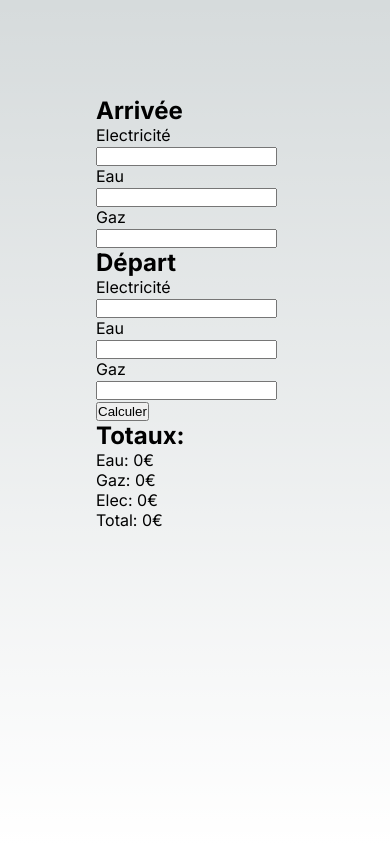
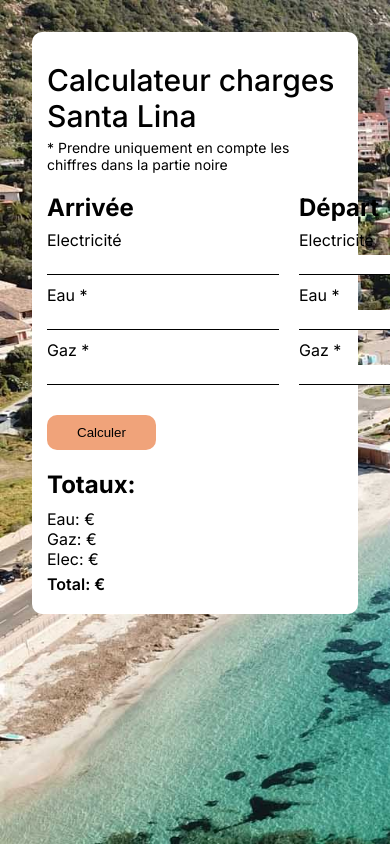
Before and after one commit to SebMZI/santa-lina-calculator, a Next.js app: page / in a window 390 px wide. Built offline with nearby package versions, Linux system fonts and the light colour scheme.

Commit message:
responsive fini

```diff
--- a/src/pages/index.jsx
+++ b/src/pages/index.jsx
@@ -11,29 +11,51 @@ const gaz = 1.5;
 const elec = 0.5;
 
 export default function Home() {
-  const [elecStart, setElectStart] = useState(0);
-  const [elecEnd, setElectEnd] = useState(0);
-  const [gazStart, setGazStart] = useState(0);
-  const [gazEnd, setGazEnd] = useState(0);
-  const [eauStart, setEauStart] = useState(0);
-  const [eauEnd, setEauEnd] = useState(0);
-  const [totalEau, setTotalEau] = useState(0);
-  const [totlaGaz, setTotalGaz] = useState(0);
-  const [totalElec, setTotalElec] = useState(0);
-  const [total, setTotal] = useState(0);
+  const [elecStart, setElectStart] = useState();
+  const [elecEnd, setElectEnd] = useState();
+  const [gazStart, setGazStart] = useState();
+  const [gazEnd, setGazEnd] = useState();
+  const [eauStart, setEauStart] = useState();
+  const [eauEnd, setEauEnd] = useState();
+  const [totalEau, setTotalEau] = useState();
+  const [totlaGaz, setTotalGaz] = useState();
+  const [totalElec, setTotalElec] = useState();
+  const [total, setTotal] = useState();
+  const [msg, setMsg] = useState("");
+
+  setTimeout(() => {
+    if (msg) {
+      setMsg("");
+    }
+  }, 3000);
 
   const handleCalculate = () => {
+    if (
+      !elecStart ||
+      !elecEnd ||
+      !gazStart ||
+      !gazEnd ||
+      !eauStart ||
+      !eauEnd
+    ) {
+      return setMsg("Tous les champs sont obligatoires!");
+    }
     setTotalEau(0);
     setTotalElec(0);
     setTotalGaz(0);
     setTotal(0);
+
     const eauArrDep = eauEnd - eauStart;
     const elecArrDep = elecEnd - elecStart;
     const gazArrDep = gazEnd - gazStart;
-    setTotalEau(eauArrDep * eau);
-    setTotalElec(elecArrDep * elec);
-    setTotalGaz(gazArrDep * gaz);
-    const totalPrix = totlaGaz + totalEau + totalElec;
+    const prixEau = eauArrDep * eau;
+    const prixElec = elecArrDep * elec;
+    const prixGaz = gazArrDep * gaz;
+    const totalPrix = prixEau + prixElec + prixGaz;
+
+    setTotalEau(prixEau);
+    setTotalElec(prixElec);
+    setTotalGaz(prixGaz);
     setTotal(totalPrix);
   };
 
@@ -47,7 +69,13 @@ export default function Home() {
       </Head>
       <main className={`${styles.main} ${inter.className}`}>
         <div className={`${styles.container}`}>
-          <div>
+          <h1 className={`${styles.title}`}>Calculateur charges Santa Lina</h1>
+          <p className={`${styles.info}`}>
+            * Prendre uniquement en compte les chiffres dans la partie noire
+          </p>
+
+          <div className={`${styles.content}`}>
+            <div className={`${styles.item}`}>
               <h2>Arrivée</h2>
               <label htmlFor="elecdep">Electricité</label>
               <input
@@ -55,22 +83,25 @@ export default function Home() {
                 id="elecdep"
                 min={0}
                 onChange={(e) => setElectStart(e.target.value)}
+                className={`${styles.input}`}
               />
-            <label htmlFor="eaudep">Eau</label>
+              <label htmlFor="eaudep">Eau *</label>
               <input
                 type="number"
                 id="eaudep"
                 min={0}
                 onChange={(e) => setEauStart(e.target.value)}
+                className={`${styles.input}`}
               />
-            <label htmlFor="gazdep">Gaz</label>
+              <label htmlFor="gazdep">Gaz *</label>
               <input
                 type="number"
                 min={0}
                 onChange={(e) => setGazStart(e.target.value)}
+                className={`${styles.input}`}
               />
             </div>
-          <div>
+            <div className={`${styles.item}`}>
               <h2>Départ</h2>
               <label htmlFor="elecend">Electricité</label>
               <input
@@ -78,28 +109,40 @@ export default function Home() {
                 id="elecend"
                 min={0}
                 onChange={(e) => setElectEnd(e.target.value)}
+                className={`${styles.input}`}
               />
-            <label htmlFor="eauend">Eau</label>
+              <label htmlFor="eauend">Eau *</label>
               <input
                 type="number"
                 id="eauend"
                 min={0}
                 onChange={(e) => setEauEnd(e.target.value)}
+                className={`${styles.input}`}
               />
-            <label htmlFor="gazend">Gaz</label>
+              <label htmlFor="gazend">Gaz *</label>
               <input
                 type="number"
                 min={0}
                 onChange={(e) => setGazEnd(e.target.value)}
+                className={`${styles.input}`}
               />
             </div>
-          <button onClick={(e) => handleCalculate()}>Calculer</button>
-          <div>
+          </div>
+          <div className={`${styles.validate}`}>
+            <button
+              className={`${styles.button}`}
+              onClick={(e) => handleCalculate()}
+            >
+              Calculer
+            </button>
+            <p className={`${styles.msg}`}>{msg}</p>
+          </div>
+          <div className={`${styles.totaux}`}>
             <h2>Totaux:</h2>
             <p>Eau: {totalEau}€</p>
             <p>Gaz: {totlaGaz}€</p>
             <p>Elec: {totalElec}€</p>
-            <p>Total: {total}€ </p>
+            <p className={`${styles.total}`}>Total: {total}€ </p>
           </div>
         </div>
       </main>
--- a/src/styles/Home.module.css
+++ b/src/styles/Home.module.css
@@ -7,223 +7,101 @@
   min-height: 100vh;
 }
 
-.description {
-  display: inherit;
-  justify-content: inherit;
-  align-items: inherit;
-  font-size: 0.85rem;
-  max-width: var(--max-width);
-  width: 100%;
-  z-index: 2;
-  font-family: var(--font-mono);
+.container {
+  background-color: #fff;
+  padding: 20px 15px;
+  border-radius: 10px;
+}
+.title {
+  font-size: 30px;
+  font-weight: 500;
+  margin: 10px 0 5px;
+}
+.info {
+  font-size: 14px;
+  margin-bottom: 20px;
+}
+.content {
+  display: flex;
+  flex-direction: row;
+  align-items: center;
+  gap: 20px;
 }
 
-.description a {
-  display: flex;
-  justify-content: center;
-  align-items: center;
-  gap: 0.5rem;
+.input {
+  border: none;
+  outline: none;
+  border-bottom: 1px solid #000;
+  margin-bottom: 10px;
+  margin-top: 5px;
+  height: 20px;
+  font-size: 18px;
 }
 
-.description p {
-  position: relative;
-  margin: 0;
-  padding: 1rem;
-  background-color: rgba(var(--callout-rgb), 0.5);
-  border: 1px solid rgba(var(--callout-border-rgb), 0.3);
-  border-radius: var(--border-radius);
-}
-
-.code {
-  font-weight: 700;
-  font-family: var(--font-mono);
-}
-
-.grid {
-  display: grid;
-  grid-template-columns: repeat(4, minmax(25%, auto));
-  max-width: var(--max-width);
+.item {
+  display: flex;
+  flex-direction: column;
   width: 100%;
 }
 
-.card {
-  padding: 1rem 1.2rem;
-  border-radius: var(--border-radius);
-  background: rgba(var(--card-rgb), 0);
-  border: 1px solid rgba(var(--card-border-rgb), 0);
-  transition: background 200ms, border 200ms;
+.item h2 {
+  margin-bottom: 8px;
 }
 
-.card span {
-  display: inline-block;
-  transition: transform 200ms;
+.button {
+  background-color: hsl(21, 80%, 71%);
+  border: none;
+  padding: 10px 30px;
+  border-radius: 10px;
+  margin: 20px 0;
+  cursor: pointer;
+}
+.validate {
+  position: relative;
 }
 
-.card h2 {
-  font-weight: 600;
-  margin-bottom: 0.7rem;
+.msg {
+  position: absolute;
+  top: 40%;
+  left: 30%;
+  font-size: 12px;
 }
 
-.card p {
-  margin: 0;
-  opacity: 0.6;
-  font-size: 0.9rem;
-  line-height: 1.5;
-  max-width: 30ch;
+.totaux h2 {
+  margin-bottom: 10px;
 }
 
-.center {
-  display: flex;
-  justify-content: center;
-  align-items: center;
-  position: relative;
-  padding: 4rem 0;
+.total {
+  font-weight: 600;
+  margin-top: 5px;
 }
 
-.center::before {
-  background: var(--secondary-glow);
-  border-radius: 50%;
-  width: 480px;
-  height: 360px;
-  margin-left: -400px;
-}
-
-.center::after {
-  background: var(--primary-glow);
-  width: 240px;
-  height: 180px;
-  z-index: -1;
-}
-
-.center::before,
-.center::after {
-  content: '';
-  left: 50%;
-  position: absolute;
-  filter: blur(45px);
-  transform: translateZ(0);
-}
-
-.logo {
-  position: relative;
-}
-/* Enable hover only on non-touch devices */
-@media (hover: hover) and (pointer: fine) {
-  .card:hover {
-    background: rgba(var(--card-rgb), 0.1);
-    border: 1px solid rgba(var(--card-border-rgb), 0.15);
+@media only screen and (min-device-width : 768px) and (max-device-width : 1024px) {
+  .main {
+    width: 100%;
+    display: inline-block;
+    padding: 2rem;
+  }
   }
 
-  .card:hover span {
-    transform: translateX(4px);
+
+@media only screen and (min-device-width: 320px) and (max-device-width: 480px) {
+  .main {
+    width: 100%;
+    display: inline-block;
+    padding: 2rem;
+
+  }
+  .container {
+    width: 100%;
+  }
+  .content {
+    flex-direction: column;
+  }
+  .msg{
+    height: 20px;
+   position: static;
+   margin-bottom: 5px;
+
   }
 }
-
-@media (prefers-reduced-motion) {
-  .card:hover span {
-    transform: none;
-  }
-}
-
-/* Mobile */
-@media (max-width: 700px) {
-  .content {
-    padding: 4rem;
-  }
-
-  .grid {
-    grid-template-columns: 1fr;
-    margin-bottom: 120px;
-    max-width: 320px;
-    text-align: center;
-  }
-
-  .card {
-    padding: 1rem 2.5rem;
-  }
-
-  .card h2 {
-    margin-bottom: 0.5rem;
-  }
-
-  .center {
-    padding: 8rem 0 6rem;
-  }
-
-  .center::before {
-    transform: none;
-    height: 300px;
-  }
-
-  .description {
-    font-size: 0.8rem;
-  }
-
-  .description a {
-    padding: 1rem;
-  }
-
-  .description p,
-  .description div {
-    display: flex;
-    justify-content: center;
-    position: fixed;
-    width: 100%;
-  }
-
-  .description p {
-    align-items: center;
-    inset: 0 0 auto;
-    padding: 2rem 1rem 1.4rem;
-    border-radius: 0;
-    border: none;
-    border-bottom: 1px solid rgba(var(--callout-border-rgb), 0.25);
-    background: linear-gradient(
-      to bottom,
-      rgba(var(--background-start-rgb), 1),
-      rgba(var(--callout-rgb), 0.5)
-    );
-    background-clip: padding-box;
-    backdrop-filter: blur(24px);
-  }
-
-  .description div {
-    align-items: flex-end;
-    pointer-events: none;
-    inset: auto 0 0;
-    padding: 2rem;
-    height: 200px;
-    background: linear-gradient(
-      to bottom,
-      transparent 0%,
-      rgb(var(--background-end-rgb)) 40%
-    );
-    z-index: 1;
-  }
-}
-
-/* Tablet and Smaller Desktop */
-@media (min-width: 701px) and (max-width: 1120px) {
-  .grid {
-    grid-template-columns: repeat(2, 50%);
-  }
-}
-
-@media (prefers-color-scheme: dark) {
-  .vercelLogo {
-    filter: invert(1);
-  }
-
-  .logo {
-    filter: invert(1) drop-shadow(0 0 0.3rem #ffffff70);
-  }
-}
-
-@keyframes rotate {
-  from {
-    transform: rotate(360deg);
-  }
-  to {
-    transform: rotate(0deg);
-  }
-}
--- a/src/styles/globals.css
+++ b/src/styles/globals.css
@@ -87,12 +87,9 @@ body {
 
 body {
   color: rgb(var(--foreground-rgb));
-  background: linear-gradient(
-      to bottom,
-      transparent,
-      rgb(var(--background-end-rgb))
-    )
-    rgb(var(--background-start-rgb));
+ background-image: url('../assets/ajaccio.jpg');
+ background-repeat: no-repeat;
+ background-size: cover;
 }
 
 a {
```
Also changed, not shown: src/assets/ajaccio.jpg (added). Lines whose indentation alone changed are shown as unchanged.
